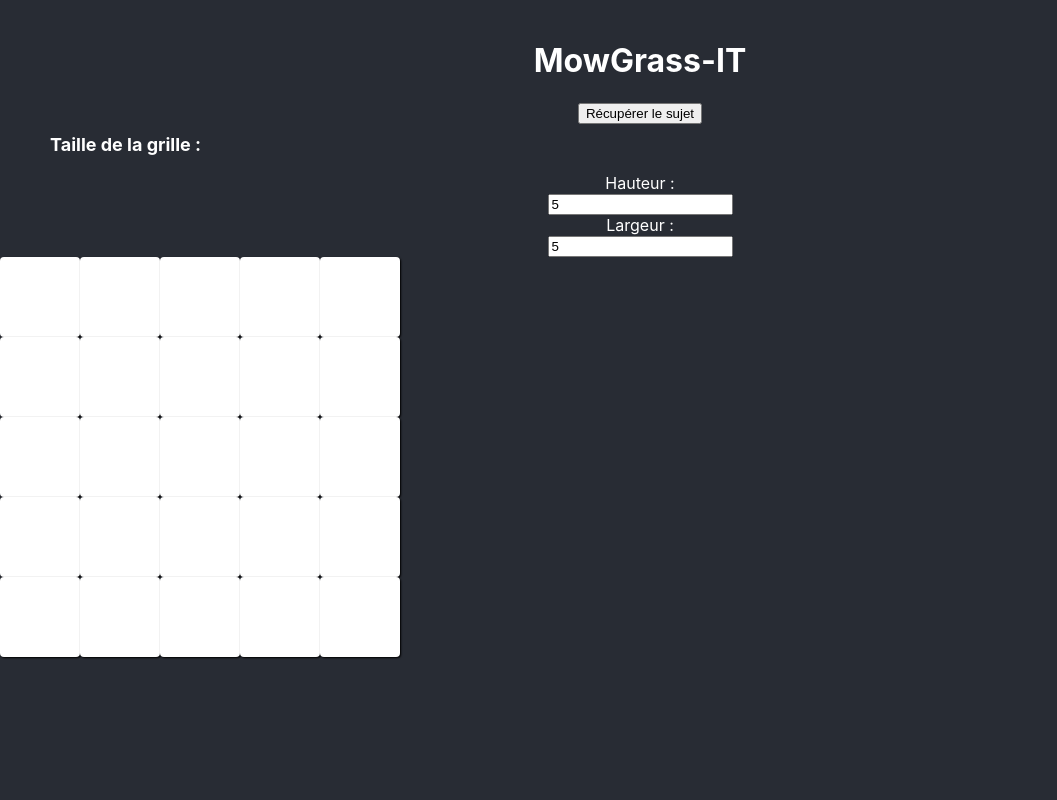
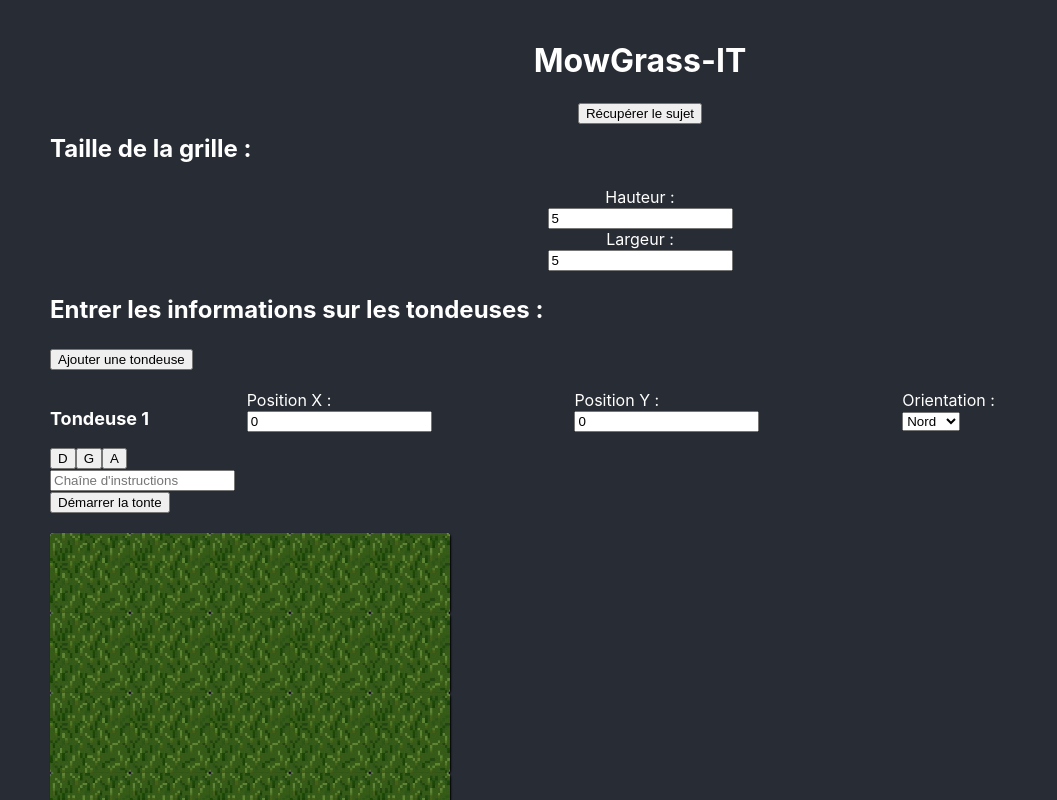
Before and after one commit to AymericLeFeyer/MowGrassIT, a React (Create React App) app: page / in a window 1280 px wide. Shown: the top 800 px of the page, without its empty margins (0-1057 px from the left). Built offline with nearby package versions, Linux system fonts and the light colour scheme; the HTML template or start-up script is replaced by a standard one.

Commit message:
can add mowers

```diff
--- a/package.json
+++ b/package.json
@@ -9,6 +9,7 @@
     "@testing-library/user-event": "^7.2.1",
     "react": "^16.13.1",
     "react-dom": "^16.13.1",
+    "react-move": "^6.1.0",
     "react-scripts": "3.4.1"
   },
   "scripts": {
--- a/src/App.css
+++ b/src/App.css
@@ -51,7 +51,7 @@ a {
   margin-top: 10px;
   text-align: left;
   margin-left: 50px;
-  font-size: large;
+  font-size: x-large;
   font-weight: bold;
 }
 
@@ -59,3 +59,29 @@ a {
   padding-left: auto;
   align-items: center;
 }
+
+.lawn {
+  margin-left: 50px;
+  margin-top: 20px;
+  margin-bottom: 100px;
+}
+
+.formMowers {
+  text-align: left;
+  margin-left: 50px;
+  margin-right: 50px;
+}
+
+.formMowers .title {
+  font-size: x-large;
+  font-weight: bold;
+}
+
+.divMowers {
+  margin-top: 20px;
+}
+
+.numMower {
+  font-size: large;
+  font-weight: bold;
+}
--- a/src/App.js
+++ b/src/App.js
@@ -2,10 +2,30 @@ import React from "react";
 import "./App.css";
 import { useState } from "react";
 import { CardMedia, makeStyles, Card, Grid } from "@material-ui/core";
+import { Animate } from "react-move";
+
+import grass1 from "./res/grass1.jpg";
+import grass2 from "./res/grass2.jpg";
+import mower from "./res/mower.png";
 
 export default function App() {
   const [gridSize, setGridSize] = useState([5, 5]);
   const [grid, setGrid] = useState(createGrid(gridSize));
+  const [mowerPos, setMowerPos] = useState({
+    x: 0,
+    y: 0,
+    visible: false,
+  });
+  const [mowers, setMowers] = useState({
+    array: [
+      {
+        startX: 0,
+        startY: 0,
+        startOrientation: "Nord",
+        path: [],
+      },
+    ],
+  });
 
   const useStyles = makeStyles({
     cardStyle: {
@@ -21,6 +41,9 @@ export default function App() {
 
   const classes = useStyles();
 
+  const [, updateState] = React.useState();
+  const forceUpdate = React.useCallback(() => updateState({}), []);
+
   return (
     <div className="App">
       <h1>MowGrass-IT</h1>
@@ -29,8 +52,9 @@ export default function App() {
       </button>
 
       <GetGridSizeArea />
+      <GetMowers />
       <DisplayGrid />
-      {console.log(grid)}
+      <DisplayMower />
     </div>
   );
 
@@ -44,9 +68,7 @@ export default function App() {
             x: 0,
             y: 0,
           },
-          mower: {
-            orientation: "N",
-          },
+          mowed: false,
         });
       }
       grid.push(row);
@@ -63,6 +85,14 @@ export default function App() {
         setGrid(createGrid(size));
       } else alert("La taille doit être inférieure à 16");
     } else alert("La taille doit être supérieure à 4");
+  }
+
+  function setMowerPosition(x, y) {
+    console.log(grid);
+    let p = mowerPos;
+    p.x = x;
+    p.y = y;
+    setMowerPos(p);
   }
 
   function GetGridSizeArea() {
@@ -113,7 +143,10 @@ export default function App() {
                   grid[key][key2].card.y = el.getBoundingClientRect().y;
                 }}
               >
-                <CardMedia className={classes.cardMedia} />
+                <CardMedia
+                  className={classes.cardMedia}
+                  image={grid[key][key2].mowed ? grass2 : grass1}
+                />
               </Card>
             </Grid>
           );
@@ -123,8 +156,152 @@ export default function App() {
   }
 
   function DisplayGrid() {
-    return grid.map((row, key) => {
-      return DisplayRow(row, key);
+    return (
+      <div className="lawn">
+        {grid.map((row, key) => {
+          return DisplayRow(row, key);
+        })}
+      </div>
+    );
+  }
+
+  function DisplayMower() {
+    return (
+      <div>
+        <img
+          src={mower}
+          alt="mower"
+          style={{
+            position: "absolute",
+            width: 80,
+            height: 80,
+            left: `${mowerPos.x}px`,
+            top: `${mowerPos.y}px`,
+            opacity: mowerPos.visible === true ? 1 : 0,
+          }}
+        />
+      </div>
+    );
+  }
+
+  function addMower() {
+    let mow = mowers;
+    mow.array.push({
+      startX: 0,
+      startY: 0,
+      startOrientation: "Nord",
+      path: [],
+    });
+    setMowers(mow);
+    forceUpdate();
+  }
+
+  function startMow() {}
+
+  function DisplayMowerForms() {
+    return mowers.array.map((mower, key) => {
+      return (
+        <div className="divMowers">
+          <Grid container>
+            <Grid item xs={2}>
+              <p className="numMower">Tondeuse {key + 1}</p>
+            </Grid>
+            <Grid item xs>
+              <div class="form-group row sizeForm">
+                <label for="example-number-input" class="col-4 col-form-label">
+                  Position X :
+                </label>
+                <div>
+                  <input
+                    class="form-control"
+                    type="number"
+                    value={mowers.array[key].startX}
+                    // onChange={(e) =>
+                    //   updateSizeArea([e.target.value, gridSize[1]])
+                    // }
+                  />
+                </div>
+              </div>
+            </Grid>
+            <Grid item xs>
+              <div class="form-group row sizeForm">
+                <label for="example-number-input" class="col-4 col-form-label">
+                  Position Y :
+                </label>
+                <div>
+                  <input
+                    class="form-control"
+                    type="number"
+                    value={mowers.array[key].startY}
+                    // onChange={(e) =>
+                    //   updateSizeArea([e.target.value, gridSize[1]])
+                    // }
+                  />
+                </div>
+              </div>
+            </Grid>
+            <Grid item xs>
+              <div class="form-group row sizeForm">
+                <label for="example-number-input" class="col-4 col-form-label">
+                  Orientation :
+                </label>
+                <div>
+                  <select class="form-control">
+                    <option>Nord</option>
+                    <option>Sud</option>
+                    <option>Est</option>
+                    <option>Ouest</option>
+                  </select>
+                </div>
+              </div>
+            </Grid>
+          </Grid>
+          <div class="input-group mb-3">
+            <div class="input-group-append">
+              <button class="btn btn-secondary" type="button">
+                D
+              </button>
+              <button class="btn btn-secondary" type="button">
+                G
+              </button>
+              <button class="btn btn-secondary" type="button">
+                A
+              </button>
+            </div>
+            <input
+              type="text"
+              class="form-control"
+              id="formGroupExampleInput"
+              placeholder="Chaîne d'instructions"
+            />
+          </div>
+        </div>
+      );
     });
   }
+
+  function GetMowers() {
+    return (
+      <div className="formMowers">
+        <p className="title">Entrer les informations sur les tondeuses :</p>
+        <button
+          type="button"
+          class="btn btn-primary"
+          onClick={() => addMower()}
+        >
+          Ajouter une tondeuse
+        </button>
+
+        <DisplayMowerForms />
+
+        <button
+          type="button"
+          class="btn btn-primary"
+          onClick={() => startMow()}
+        >
+          Démarrer la tonte
+        </button>
+      </div>
+    );
+  }
 }
```
Also changed, not shown: 1 other file (tests, documents, lock files or other folders).
